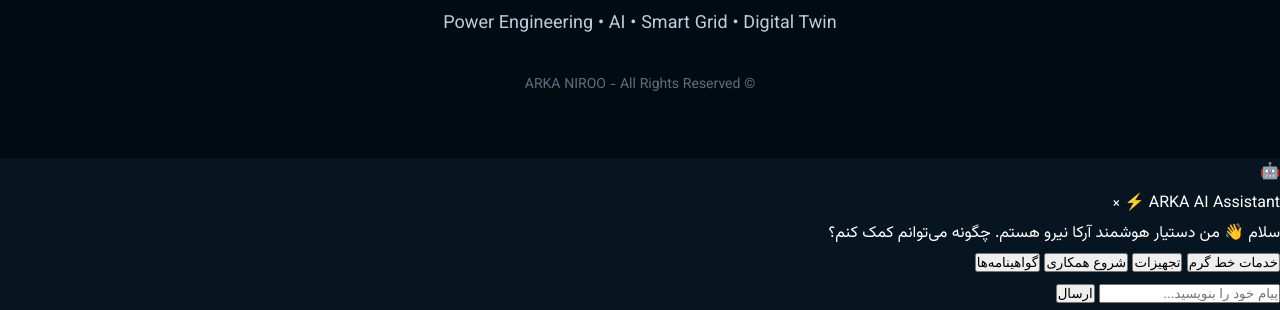
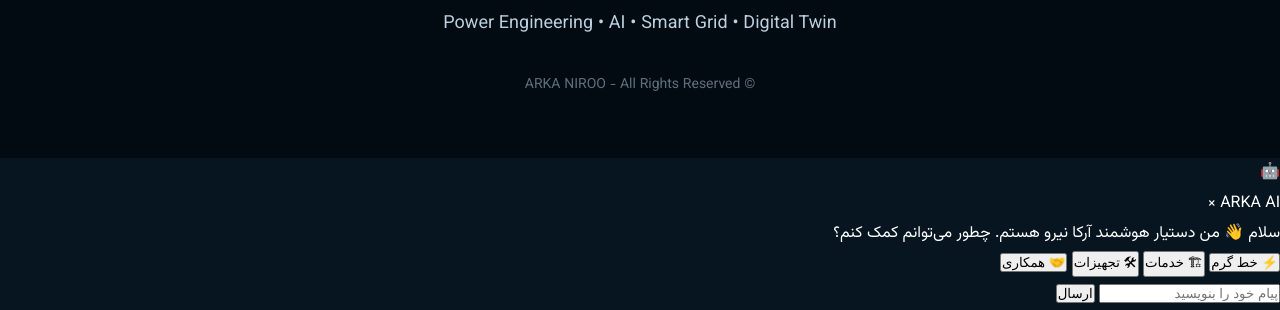
Before and after one commit to Saitamaimo/arka-niroo, a plain HTML site: page index.html in a window 1280 px wide. Shown: the part 10125-10435 px from the top of the page. Drawn offline with Linux system fonts and the light colour scheme.

Commit message:
Update index.html

```diff
--- a/index.html
+++ b/index.html
@@ -2064,10 +2064,12 @@
 ARKA AI CHATBOT
 ===================== -->
 
-<div class="chat-button" onclick="toggleChat()">
-
+<!-- =====================
+ARKA AI CHATBOT
+===================== -->
+
+<div class="chat-button" id="chatButton">
 🤖
-
 </div>
 
 
@@ -2076,9 +2078,11 @@
 
 <div class="chat-header">
 
-ARKA AI Assistant ⚡
-
-<span onclick="toggleChat()">×</span>
+ARKA AI
+
+<span id="closeChat">
+×
+</span>
 
 </div>
 
@@ -2087,46 +2091,48 @@
 <div class="chat-body" id="chatBody">
 
 <p>
-
 سلام 👋
 من دستیار هوشمند آرکا نیرو هستم.
-چگونه می‌توانم کمک کنم؟
-
-</p>
-
-
-<button onclick="sendQuestion('خدمات خط گرم')">
-خدمات خط گرم
+چطور می‌توانم کمک کنم؟
+</p>
+
+
+</div>
+
+
+
+<div class="quick-buttons">
+
+<button onclick="quick('خط گرم')">
+⚡ خط گرم
 </button>
 
 
-<button onclick="sendQuestion('تجهیزات')">
-تجهیزات
+<button onclick="quick('خدمات')">
+🏗 خدمات
 </button>
 
 
-<button onclick="sendQuestion('همکاری')">
-شروع همکاری
+<button onclick="quick('تجهیزات')">
+🛠 تجهیزات
 </button>
 
 
-<button onclick="sendQuestion('گواهینامه ها')">
-گواهینامه‌ها
+<button onclick="quick('همکاری')">
+🤝 همکاری
 </button>
 
-
 </div>
 
 
 
 <div class="chat-input">
 
-<input id="userInput" placeholder="پیام خود را بنویسید...">
-
-<button onclick="sendMessage()">
-
+<input id="userInput" placeholder="پیام خود را بنویسید">
+
+
+<button id="sendBtn">
 ارسال
-
 </button>
 
 </div>
@@ -2134,6 +2140,11 @@
 
 </div>
 
+</div>
+
+
+</div>
+
 
 
 
```
